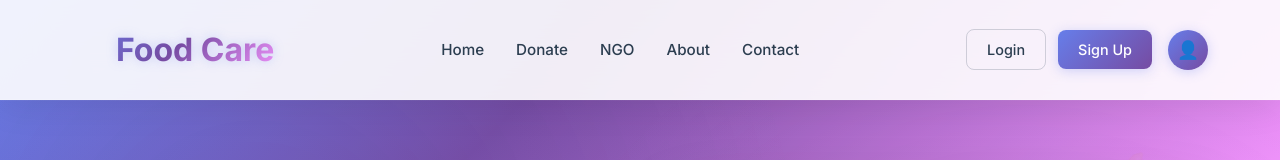
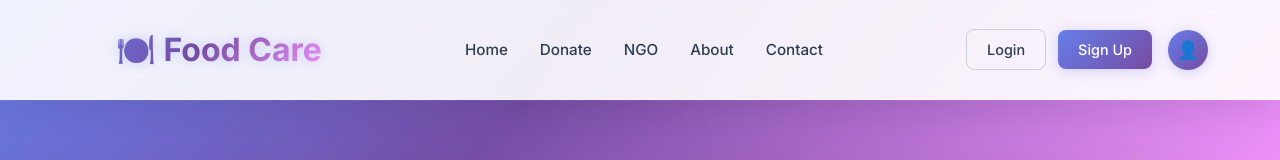
Before and after one commit to Yuvraj-Bhailot/FoodCare, a plain HTML site: page index.html in a window 1280 px wide. Shown: the top 160 px of the page. Drawn offline with Linux system fonts and the light colour scheme.

Commit message:
Update index.html

```diff
--- a/index.html
+++ b/index.html
@@ -1018,7 +1018,7 @@
   <!-- Header -->
   <header>
     <div class="nav-container">
-      <a href="index.html" class="logo">Food Care</a>
+      <a href="index.html" class="logo">🍽️ Food Care</a>
 
       <div class="nav-main">
         <nav>
```
